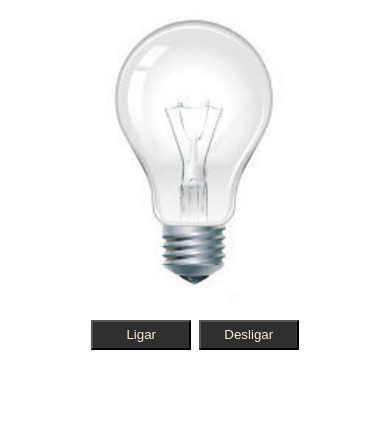
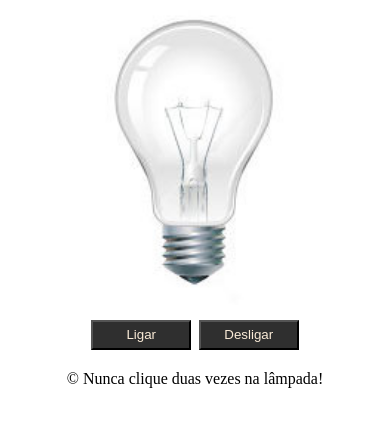
Before and after one commit to Daguilajairo/Lampada, a plain HTML site: page index.html in a window 390 px wide. Shown: the part 198-624 px from the top of the page. Drawn offline with Linux system fonts and the light colour scheme.

Commit message:
alterado

```diff
--- a/index.html
+++ b/index.html
@@ -20,7 +20,7 @@
             <button id="deslig">Desligar</button>
         </div>
     </main>
-
+<footer>&copy; Nunca clique duas vezes na lâmpada!</footer>
     <script src="script.js"></script>
 </body>
 </html>
--- a/style.css
+++ b/style.css
@@ -23,6 +23,11 @@ button{
     height: 30px;
     color: antiquewhite;
     background-color: rgb(47, 47, 47);
+}
+
+footer{
+    text-align: center;
+    padding-top: 20px;
 }
 
 
@@ -55,5 +60,9 @@ button{
         background-color: rgb(47, 47, 47);
     }
 
+    footer{
+        text-align: center;
+        padding-top: 20px;
+    }
 
 }
```
